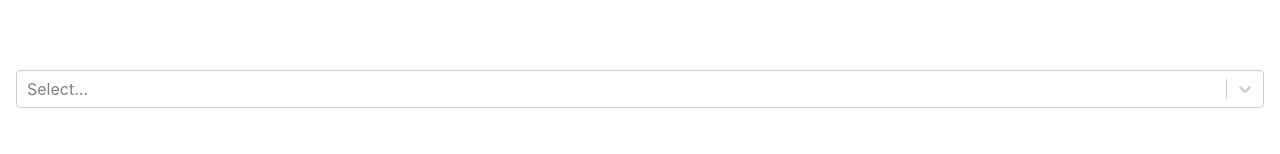
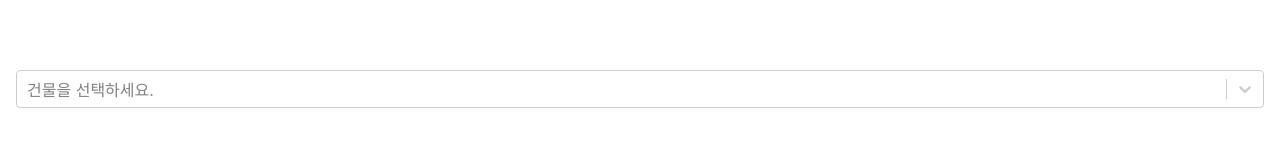
Before and after one commit to jason2133/kusafelab, a React (Create React App) app: page /exit in a window 1280 px wide. Shown: the part 421-575 px from the top of the page. Built offline with nearby package versions, Linux system fonts and the light colour scheme; a web font is replaced by a local one.

Commit message:
exit middle

```diff
--- a/src/pages/detail/DetailExit.js
+++ b/src/pages/detail/DetailExit.js
@@ -1,9 +1,20 @@
-import React from 'react'
+import React, { useState } from 'react'
 import Select from 'react-select'
 
 import './DetailExit.css'
 
 const DetailExit = () => {
+    const [choice, setChoice] = useState(0)
+
+    const onChange = (value) => {
+        if ('a1') {
+            console.log('가')
+        }
+        else if ('a2') {
+            console.log('나')
+        }
+    }
+
     const options = [
         // a : 생명과학대학
         { value: 'a1', label: '생명과학관(동관)'},
@@ -41,7 +52,19 @@ const DetailExit = () => {
     ]
 
     const MyComponent = () => (
-        <Select options={options} />
+        // <Select options={options} />
+        <Select
+        styles = {{ // zIndex
+            menu: provided => ({...provided, zIndex: 999})
+        }}
+        value={options.find(op => { // choice state에 따라 디폴트 option 세팅
+            return op.value === choice
+        })}
+        placeholder="건물을 선택하세요."
+        onChange={(value) => {
+            onChange(value.value);
+        }}
+        options={options} />
     )
 
     return (
```
